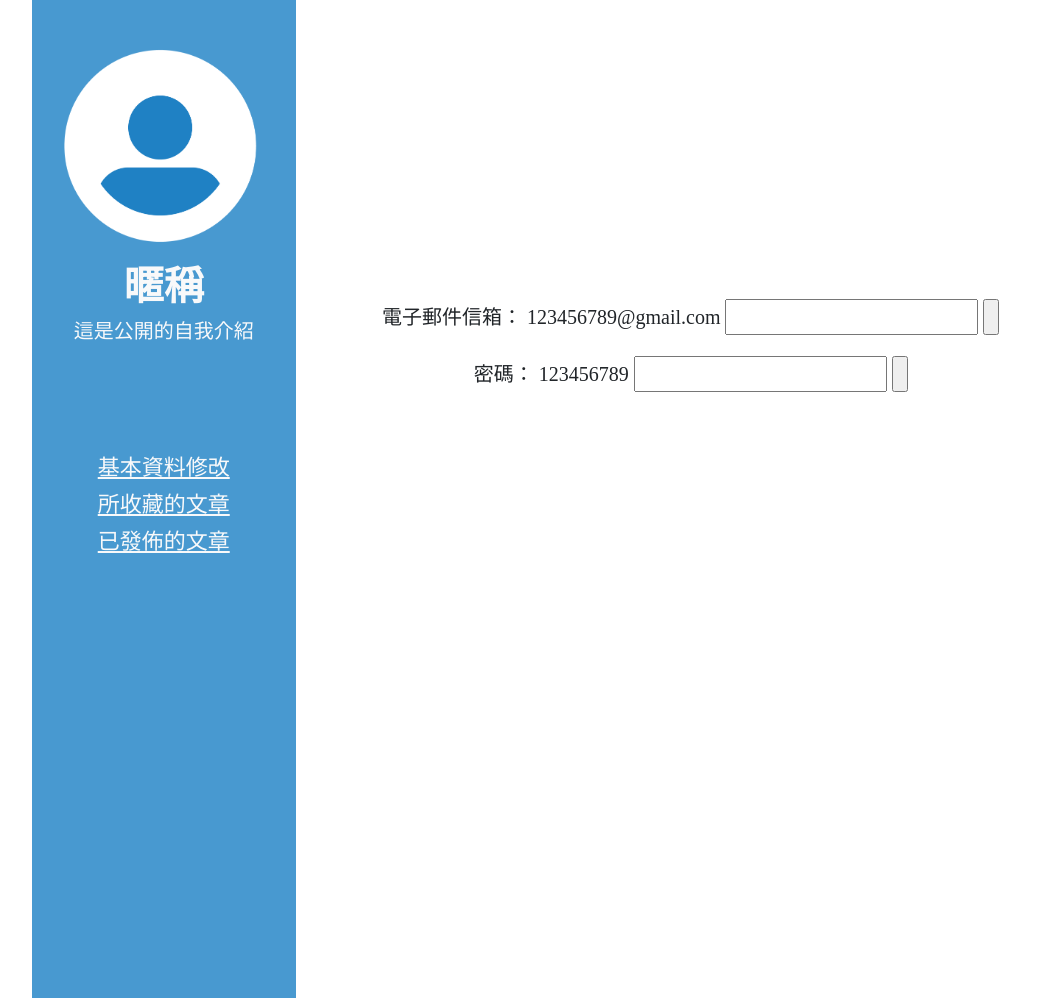
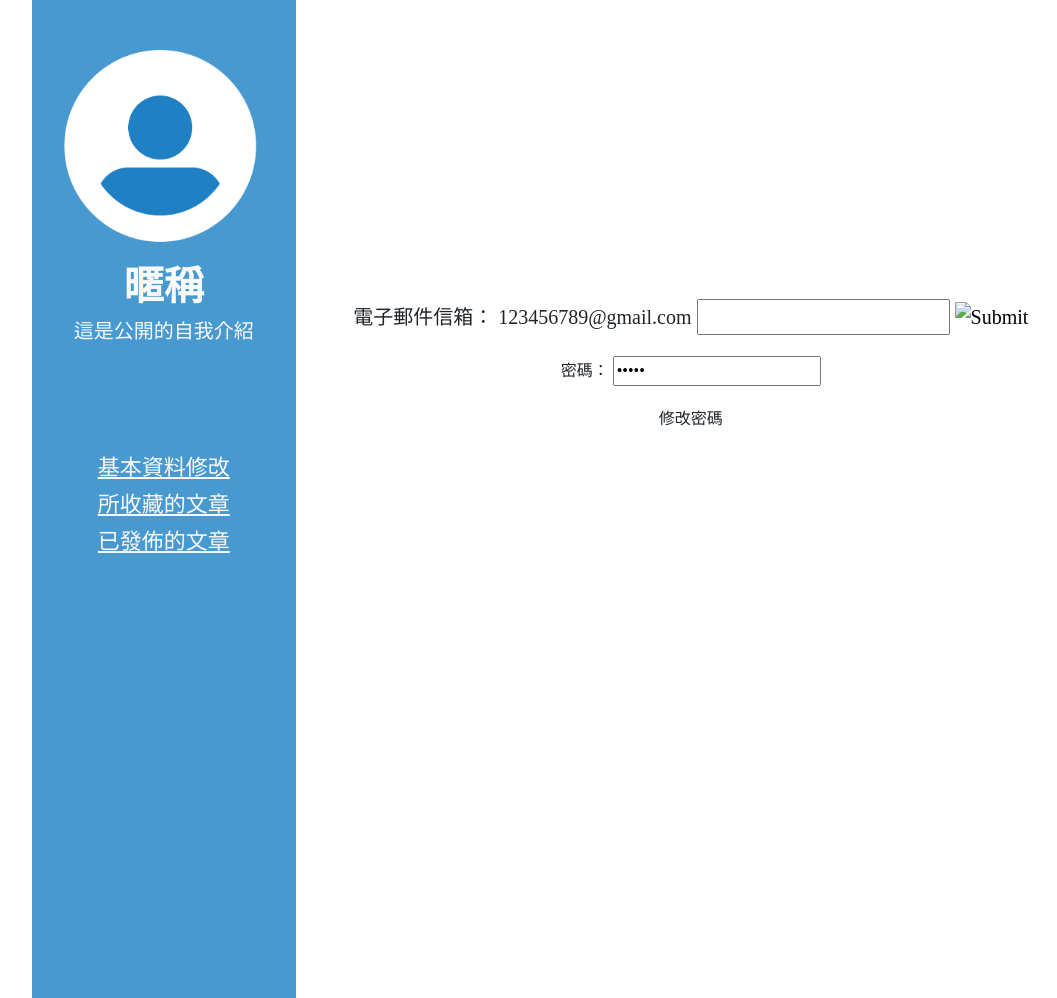
Before and after one commit to wusamzong/forum, a PHP site: the page made by 切版_帳密_profile_editInfo copy.php in a window 1280 px wide; the page is wider, and only the part inside the window is pictured. Shown: the part 152-1150 px from the top of that part, without its empty margins (81-1138 px from the left). Run offline with PHP 8.4, Linux system fonts and the light colour scheme; some libraries are stand-ins or nearby versions.

Commit message:
帳號密碼更改

```diff
--- a/_js.php
+++ b/_js.php
@@ -1,3 +1,20 @@
 <script src="https://code.jquery.com/jquery-3.3.1.slim.min.js" integrity="sha384-q8i/X+965DzO0rT7abK41JStQIAqVgRVzpbzo5smXKp4YfRvH+8abtTE1Pi6jizo" crossorigin="anonymous"></script>
 <script src="https://cdnjs.cloudflare.com/ajax/libs/popper.js/1.14.6/umd/popper.min.js" integrity="sha384-wHAiFfRlMFy6i5SRaxvfOCifBUQy1xHdJ/yoi7FRNXMRBu5WHdZYu1hA6ZOblgut" crossorigin="anonymous"></script>
 <script src="https://stackpath.bootstrapcdn.com/bootstrap/4.2.1/js/bootstrap.min.js" integrity="sha384-B0UglyR+jN6CkvvICOB2joaf5I4l3gm9GU6Hc1og6Ls7i6U/mkkaduKaBhlAXv9k" crossorigin="anonymous"></script>
+<script>
+    var clicked = 'none';
+    $(document).ready(function() {
+      $("#side-nav").addClass("d-none");
+      $("#hamburger-menu").click(function() {
+        if(clicked === 'none'){
+          $("#side-nav").removeClass("d-none");
+          clicked = 'block';
+        }else{
+          $("#side-nav").addClass("d-none");
+          clicked = 'none';
+        }
+
+      });
+    });
+
+  </script>
--- a/切版_profile_keptArticles.php
+++ b/切版_profile_keptArticles.php
@@ -20,6 +20,7 @@
                     <h1 class="text-light mt-3 font-weight-bold">暱稱</h1>
                     <h5 class="text-light">這是公開的自我介紹</h5>
                     <a class="text-light  " style="font-size: 22px ;margin-top:100px;text-decoration: underline; " href="">基本資料修改</a>
+                    <a class="text-light my-1" style="font-size: 22px;text-decoration: underline;" href="">帳號密碼修改</a>
                     <a class="text-light my-1" style="font-size: 22px;text-decoration: underline;" href="">所收藏的文章</a>
                     <a class="text-light " style="font-size: 22px;text-decoration: underline;" href="">已發佈的文章</a>
                 </div>
--- a/切版_profile_mine.php
+++ b/切版_profile_mine.php
@@ -20,6 +20,7 @@
 					<h1 class="text-light mt-3 font-weight-bold">暱稱</h1>
 					<h5 class="text-light">這是公開的自我介紹</h5>
 					<a class="text-light  " style="font-size: 22px ;margin-top:100px;text-decoration: underline; " href="">基本資料修改</a>
+					<a class="text-light my-1" style="font-size: 22px;text-decoration: underline;" href="">帳號密碼修改</a>
 					<a class="text-light my-1" style="font-size: 22px;text-decoration: underline;" href="">所收藏的文章</a>
 					<a class="text-light " style="font-size: 22px;text-decoration: underline;" href="">已發佈的文章</a>
 				</div>
--- a/切版_profile_myArticles.php
+++ b/切版_profile_myArticles.php
@@ -20,6 +20,7 @@
                     <h1 class="text-light mt-3 font-weight-bold">暱稱</h1>
                     <h5 class="text-light">這是公開的自我介紹</h5>
                     <a class="text-light  " style="font-size: 22px ;margin-top:100px;text-decoration: underline; " href="">基本資料修改</a>
+                    <a class="text-light my-1" style="font-size: 22px;text-decoration: underline;" href="">帳號密碼修改</a>
                     <a class="text-light my-1" style="font-size: 22px;text-decoration: underline;" href="">所收藏的文章</a>
                     <a class="text-light " style="font-size: 22px;text-decoration: underline;" href="">已發佈的文章</a>
                 </div>
--- a/切版_帳密_profile_editInfo copy.php
+++ b/切版_帳密_profile_editInfo copy.php
@@ -9,7 +9,7 @@
 </head>
 
 <body style="overflow:hidden;">
-	<div class="container-md" style="margin: 0 10%; ">
+	<div class="container-md" style="margin: 0 10%;" id="app">
 		<div class="row">
 			<div class="col-12">
 				<?php require("切版_header,登入後.php"); ?>
@@ -27,28 +27,74 @@
 
 
 
-			<div class="col-9 " style="margin-top:300px;">
-				<div class="d-flex align-items-center flex-column bd-highlight mb-3" style="height: 700px;">
+			<div class="col-9" style="margin-top:300px;">
+
+				<div class="d-flex align-items-center flex-column bd-highlight mb-3 " style=height:700px;>
 
 					<p style="font-size: 20px;">
 						<label for="email">電子郵件信箱：</label>
 						<span>123456789@gmail.com</span>
 						<input type="text" name="email" />
-						<input type="submit" value="" />
+						<input type="image" scr="images/site/筆.png" />
 					</p>
-
-					<p style="font-size: 20px;">
-						<label for="password">密碼：</label>
-						<span>123456789</span>
-						<input type="password" name="password" />
-						<input type="submit" value="" />
+					<!--{{step}}-->
+					<p>
+						<label for="密碼">密碼：</label>
+						<input type="password" value="12345">
+						<p @click="turnstep">修改密碼</p>
 					</p>
 				</div>
+				<div>
+
+					<form class="align-items-center flex-column p-4 bg-light border" :class="[step ? 'd-flex':'d-none']" style="width: 40vw; position:absolute; top: -250px; right: 70px;">
+						<img src="./images/site/關閉3.png" height="60px" style="margin-left: 30vw;" alt="關閉" @click="turnstep" />
+						<h1 class=" font-weight-bold text-center " style="color:#1D2D44;">更改密碼</h1>
+						<div class="form-group">
+							<label for="exampleInputPassword1">目前密碼</label>
+							<input type="password" class="form-control" placeholder="Password">
+						</div>
+						<div class="form-group">
+							<label for="exampleInputPassword1">新密碼</label>
+							<input type="password" class="form-control" placeholder="Password">
+						</div>
+						<div class="form-group">
+							<label for="exampleInputPassword1">確認新密碼</label>
+							<input type="password" class="form-control" placeholder="Password">
+						</div>
+						<button type="submit" class="btn btn-primary">Submit</button>
+					</form>
+					<!--
+					<div class="row">
+						<div class="col-8" style="height:400px; margin-top:-800px ;margin-left:150px ; background:#FFFFFF; box-shadow: 0px 4px 4px rgba(0, 0, 0, 0.25); border-radius: 20px;">
+							<h1 class=" font-weight-bold text-center mt-5" style="color:#1D2D44;">更改密碼</h1>
+							<input type="password" name="password" placeholder="目前密碼：" />
+							<input type="password" name="password" placeholder="新密碼：" />
+							<input type="password" name="password" placeholder="確認密碼：" />
+						</div>
+					</div>
+					-->
+
+
+				</div>
 			</div>
-		</div>
 
 
 
 
+		</div>
 	</div>
-	</div>
+</body>
+<script src="https://cdn.jsdelivr.net/npm/vue/dist/vue.js"></script>
+<script>
+	var app = new Vue({
+		el: '#app',
+		data: {
+			step: false,
+		},
+		methods: {
+			turnstep() {
+				this.step = !this.step;
+			}
+		}
+	})
+</script>
```
Also changed, not shown: images/site/關閉3.png (added).
